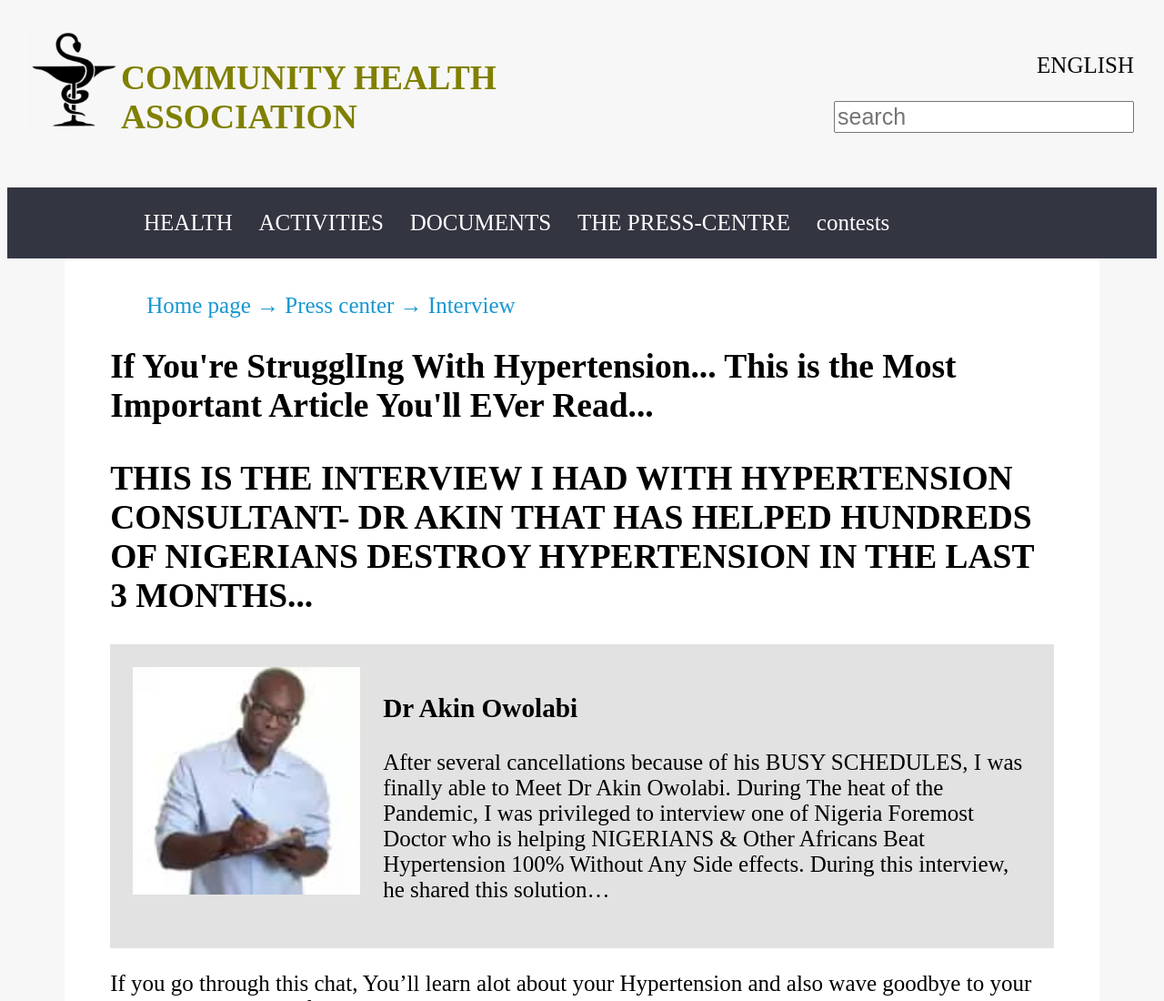
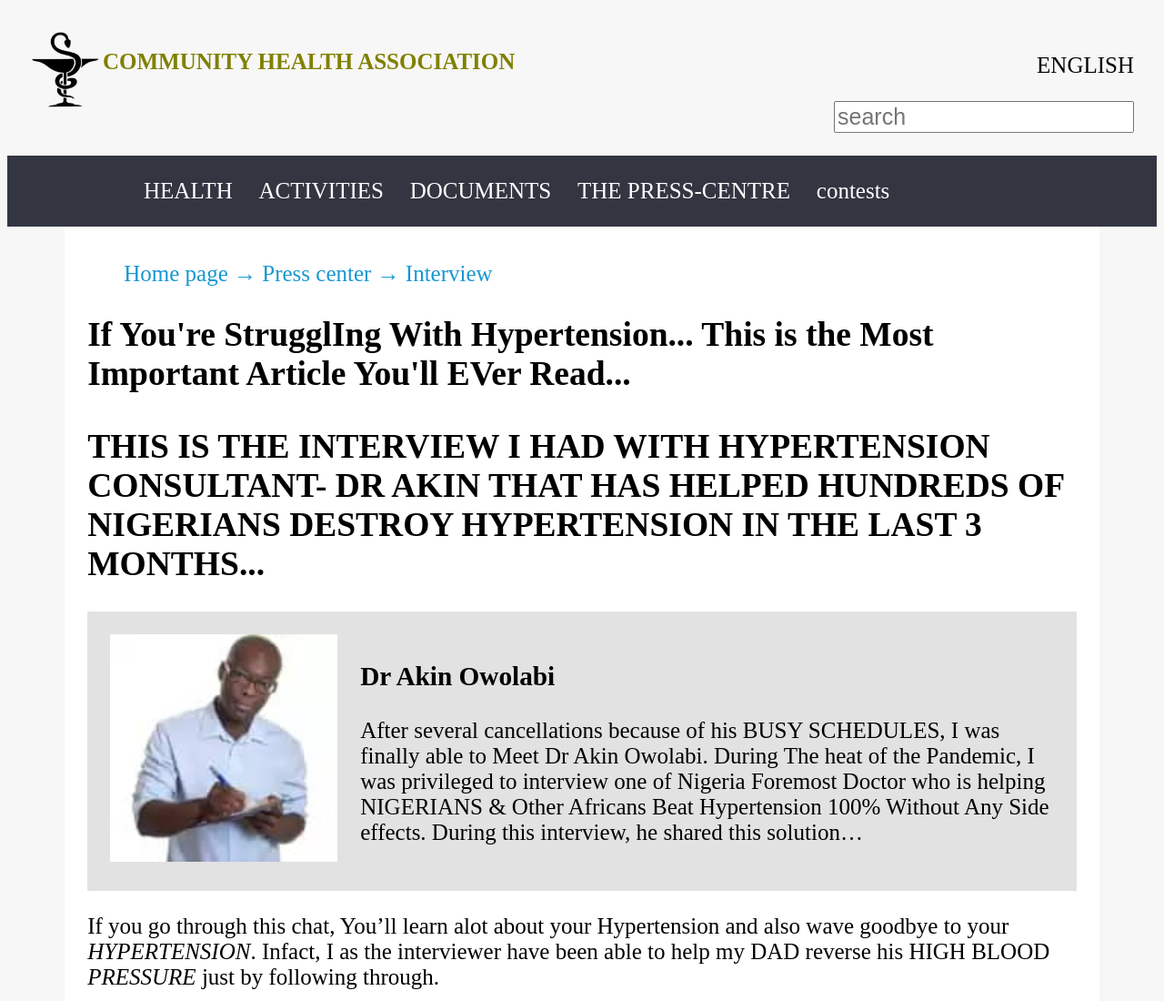
Before and after one commit to Mohkabir/femi-task, a plain HTML site: page index.html in a window 1280 px wide. Shown: the top 1100 px of the page at 91% size. Drawn offline with nearby package versions, Linux system fonts and the light colour scheme; files that its build step writes are made by us from their sources.

Commit message:
Update style.scss

```diff
--- a/style.scss
+++ b/style.scss
@@ -29,7 +29,7 @@
 }
 
 body{
-  font-size: 25px;
+  font-size: 16px;
   background-color: #F7F7F7;
   header{
     .logo_head{
@@ -38,13 +38,14 @@ body{
       justify-content: space-between;
       padding: 1em;
       .main_logo{
-        width: 70%;
+        width:100%;
         display: flex;
         img{
-          width: 100px;
+          width: 80px;
         }
         h2{
           color: #808000;
+          font-size: 1em;
         }
       }
       .search{
@@ -72,7 +73,7 @@ body{
     width: 90%;
     margin: 0em auto;
     background-color: #ffffff;
-    padding: 2em;
+    padding: 1em;
     .sub_nav{
       display: none;
       ul{
@@ -92,7 +93,7 @@ body{
         .akin_img{
           text-align: center;
           img{
-            width: 250px;
+            width: 80px;
             margin: 0em auto;
           }
         }
```
